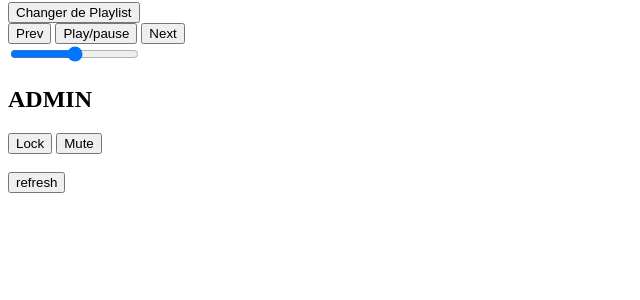
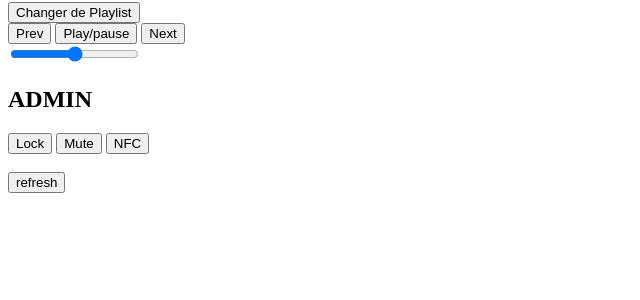
Before and after one commit to guyver2/BoomBoxPi, a Flask app: template templates/index.html in a window 1280 px wide. Shown: the part 125-425 px from the top of the page, without its empty margins (0-640 px from the left). Run offline with Flask 2, Linux system fonts and the light colour scheme; the template is opened without the code that fills it, so the values that code supplies are empty; parts of the project's set-up code (start-up, migrations or seed data) failed here and were passed over.

Commit message:
#24 trigger NFC write from web interface

```diff
--- a/main.py
+++ b/main.py
@@ -15,6 +15,7 @@ player = None
 lock = False
 buttons = []
 pot = None
+nfc = None
 
 
 @app.route('/js/<path:path>')
@@ -36,6 +37,7 @@ def send_img(path):
 def index():
     global player
     global lock
+    global nfc
     try:
         volume = request.form['volume']
     except:
@@ -59,6 +61,8 @@ def index():
         player.setVolume(0)
     if "nextPlaylist" in request.form:
         player.nextPlaylist()
+    if "NFC" in request.form:
+        nfc.switchMode()
 
     np = player.nowPlaying()
 
--- a/nfc.py
+++ b/nfc.py
@@ -38,6 +38,12 @@ class NFC:
         finally:
             GPIO.cleanup()
 
+    def switchMode(self):
+        if self.mode == NFC.READ:
+            self.mode = NFC.WRITE
+        else:
+            self.mode = NFC.READ
+
 
 if __name__ == "__main__":
 
--- a/templates/index.html
+++ b/templates/index.html
@@ -24,6 +24,7 @@
     <form id="adminform" method="post">
         <input type="submit" name="lock" value="Lock"/>
         <input type="submit" name="mute" value="Mute"/>
+        <input type="submit" name="NFC" value="NFC"/>
         <br><br><input type="submit" value="refresh"/>
     </form>
 
```
